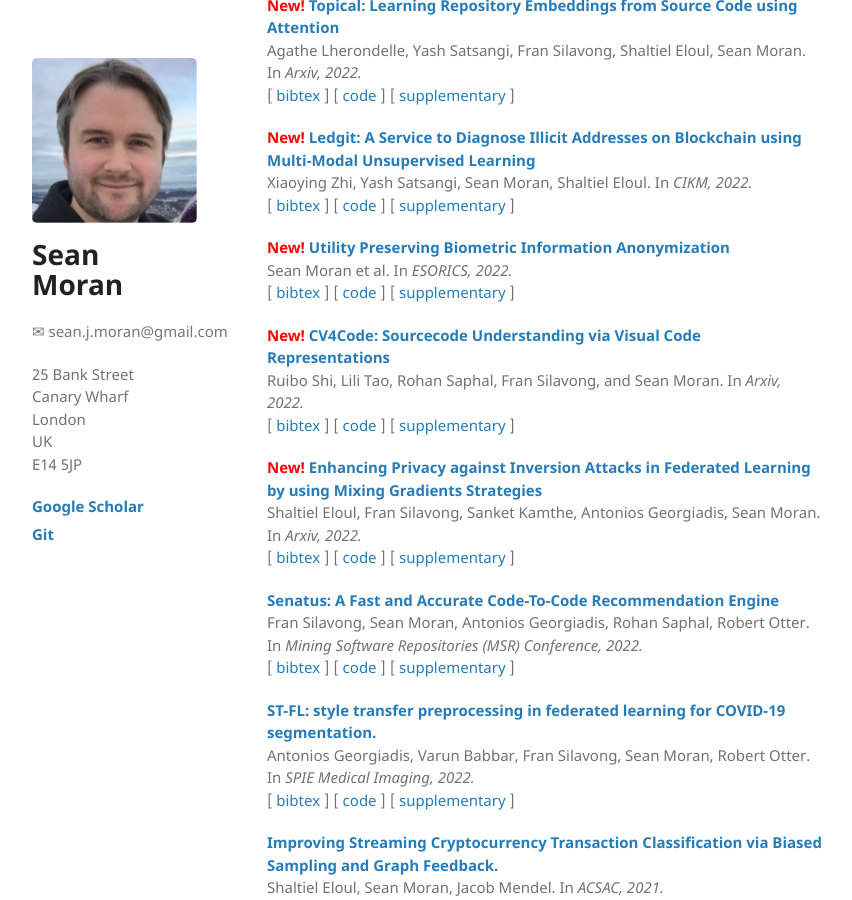
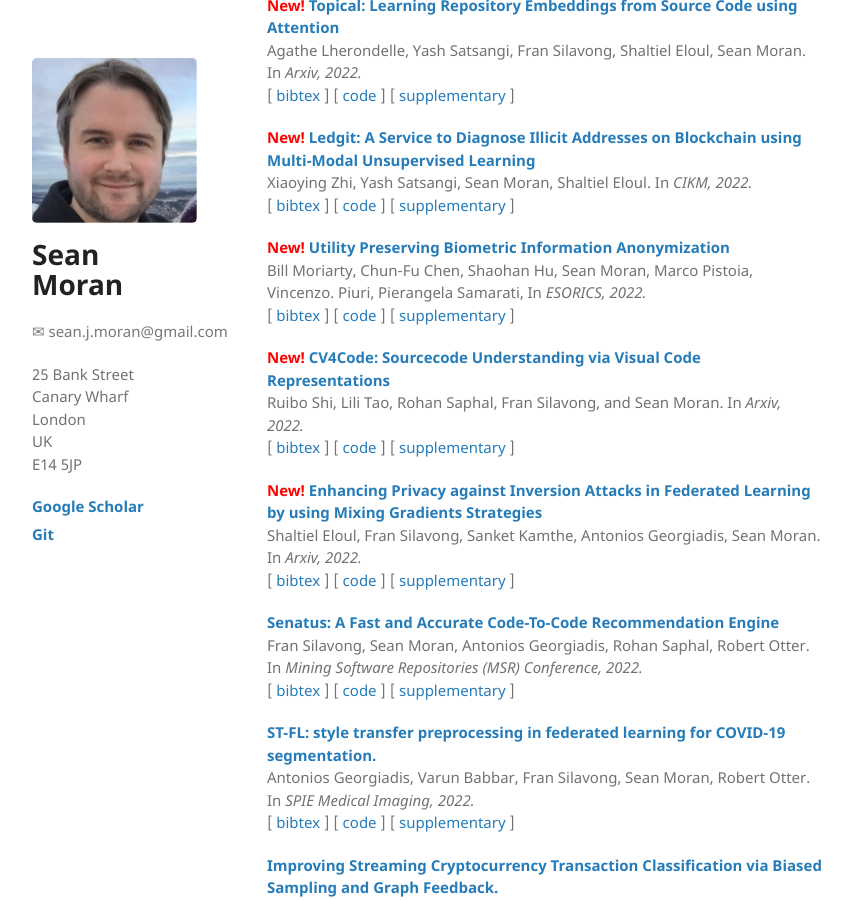
Before and after one commit to sjmoran/sjmoran.github.io, a Jekyll site: the page built from index.html, in a window 1280 px wide and 900 px high, scrolled down 868 px. Shown: the whole window, without its empty margins (26-878 px from the left). Built offline with Jekyll 4.4.1, drawn with Linux system fonts in a browser that asks for light colours.

Commit message:
Update index.html

```diff
--- a/index.html
+++ b/index.html
@@ -41,7 +41,7 @@ Xiaoying Zhi, Yash Satsangi, Sean Moran, Shaltiel Eloul. In <em>CIKM, 2022.</em>
 [ <a target="_blank" href="">bibtex</a> ] [ <a href="">code</a> ] [ <a href="">supplementary</a> ]</p>
 
 <p><strong><span style='color:red'>New! </span><a target="_blank" href="">Utility Preserving Biometric Information Anonymization </a></strong><br />
-Sean Moran et al. In <em>ESORICS, 2022.</em><br />
+Bill Moriarty, Chun-Fu Chen, Shaohan Hu, Sean Moran, Marco Pistoia, Vincenzo. Piuri, Pierangela Samarati, In <em>ESORICS, 2022.</em><br />
 [ <a target="_blank" href="">bibtex</a> ] [ <a href="">code</a> ] [ <a href="">supplementary</a> ]</p>
 
 <p><strong><span style='color:red'>New! </span><a target="_blank" href="https://arxiv.org/pdf/2205.08585.pdf">CV4Code: Sourcecode Understanding via Visual
```
